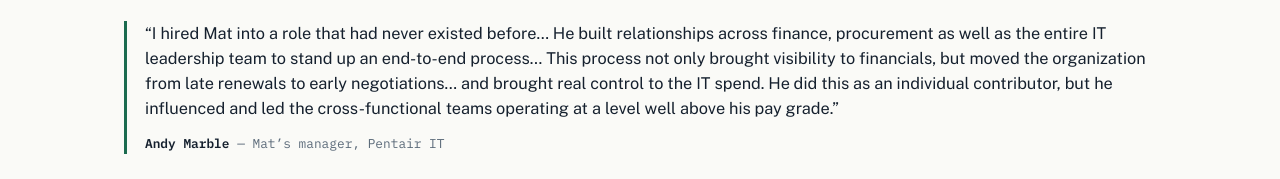
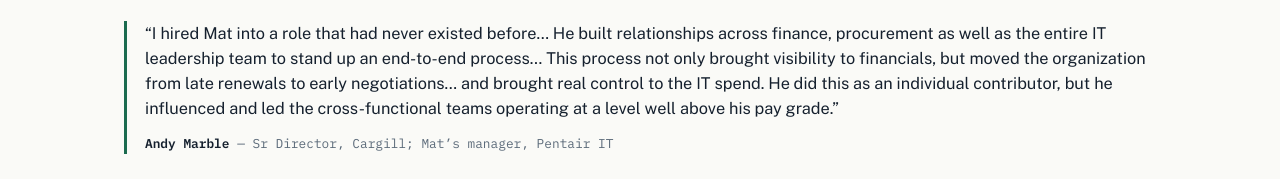
Before and after one commit to msturg29/mat-sturgill-career, a plain HTML site: page index.html in a window 1280 px wide. Shown: the part 2920-3099 px from the top of the page. Drawn offline with nearby package versions, Linux system fonts and the light colour scheme.

Commit message:
Add Andy Marble's current title to his quote credit (matches Dan's format)
Co-Authored-By: Claude Opus 5.5 <noreply@anthropic.com>
Claude-Session: https://claude.ai/code/session_016V3UqZ2ova7KCgBej3kEcH

```diff
--- a/index.html
+++ b/index.html
@@ -308,7 +308,7 @@
         from late renewals to early negotiations&hellip; and brought real control to the IT spend. He did
         this as an individual contributor, but he influenced and led the cross-functional teams operating
         at a level well above his pay grade.&rdquo;</p>
-        <cite><strong>Andy Marble</strong> &mdash; Mat&rsquo;s manager, Pentair IT</cite>
+        <cite><strong>Andy Marble</strong> &mdash; Sr Director, Cargill; Mat&rsquo;s manager, Pentair IT</cite>
       </div>
       <div class="quote">
         <p>&ldquo;Mat assumed the lead role in managing our IBM partnership which was large and
```
